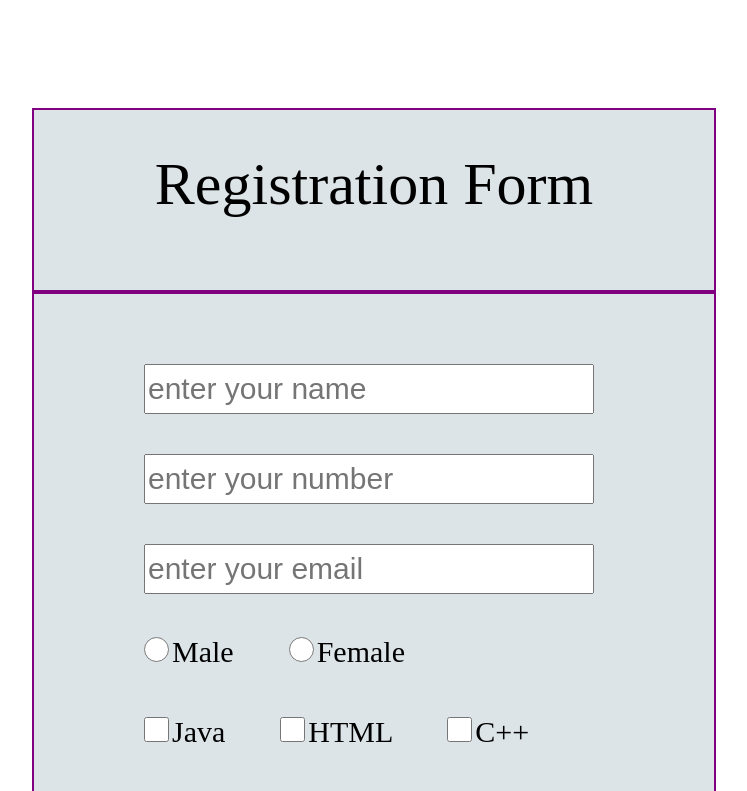
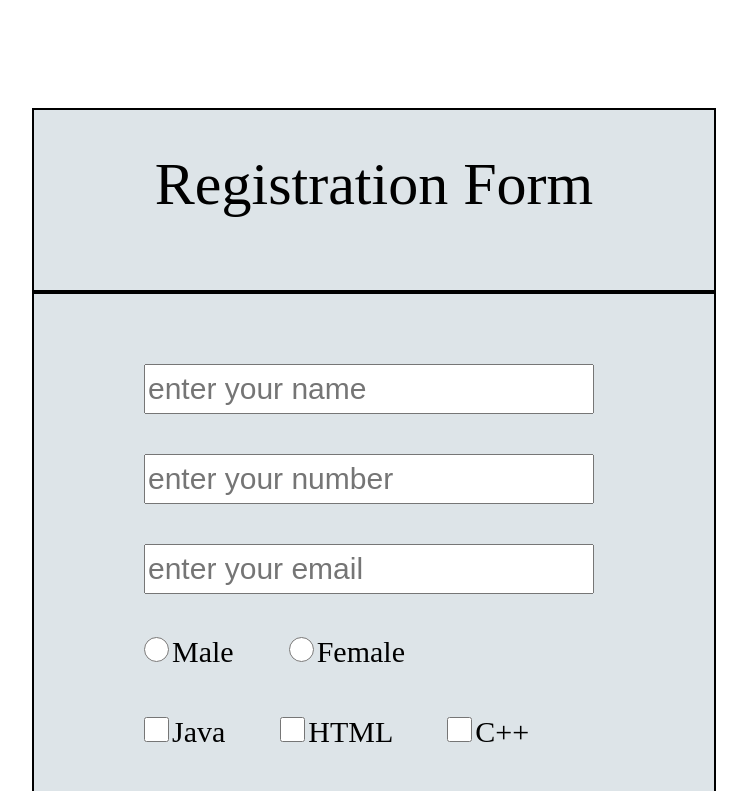
Before and after one commit to Sangeeta1215/Form, a plain HTML site: page index.html in a window 1280 px wide. Shown: the top 791 px of the page, without its empty margins (266-1013 px from the left). Drawn offline with Linux system fonts and the light colour scheme.

Commit message:
Initial commit

```diff
--- a/style.css
+++ b/style.css
@@ -15,7 +15,7 @@ margin: auto;
     height:200px;
     background-color:rgb(221, 228, 232);
     padding:30px;
-    border:2px solid purple;
+    border:2px solid black;
 }
 .container3
 {
@@ -24,7 +24,7 @@ width:300px;
 height:400px;
  padding:30px;
   background-color:rgb(221, 228, 232);
-  border:2px solid purple;
+  border:2px solid black;
 }
 input[type=checkbox]
 {
```
